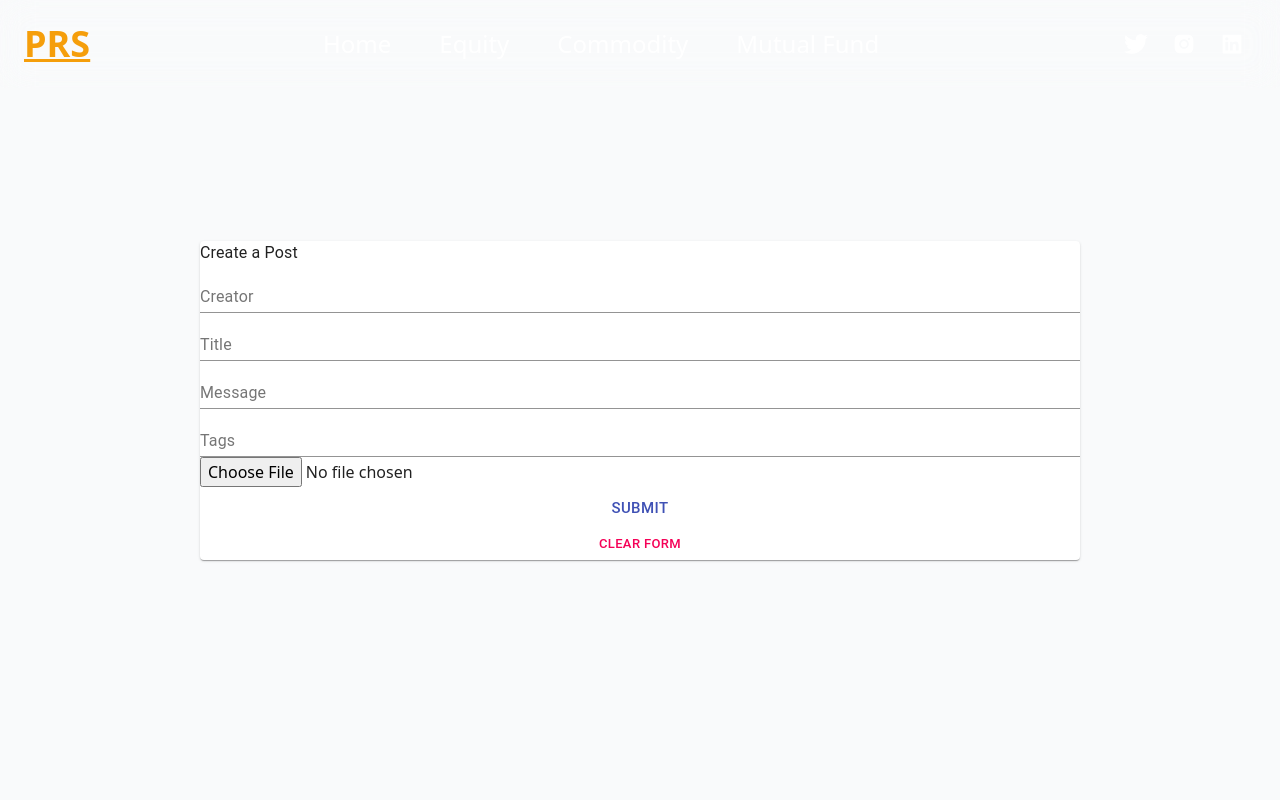
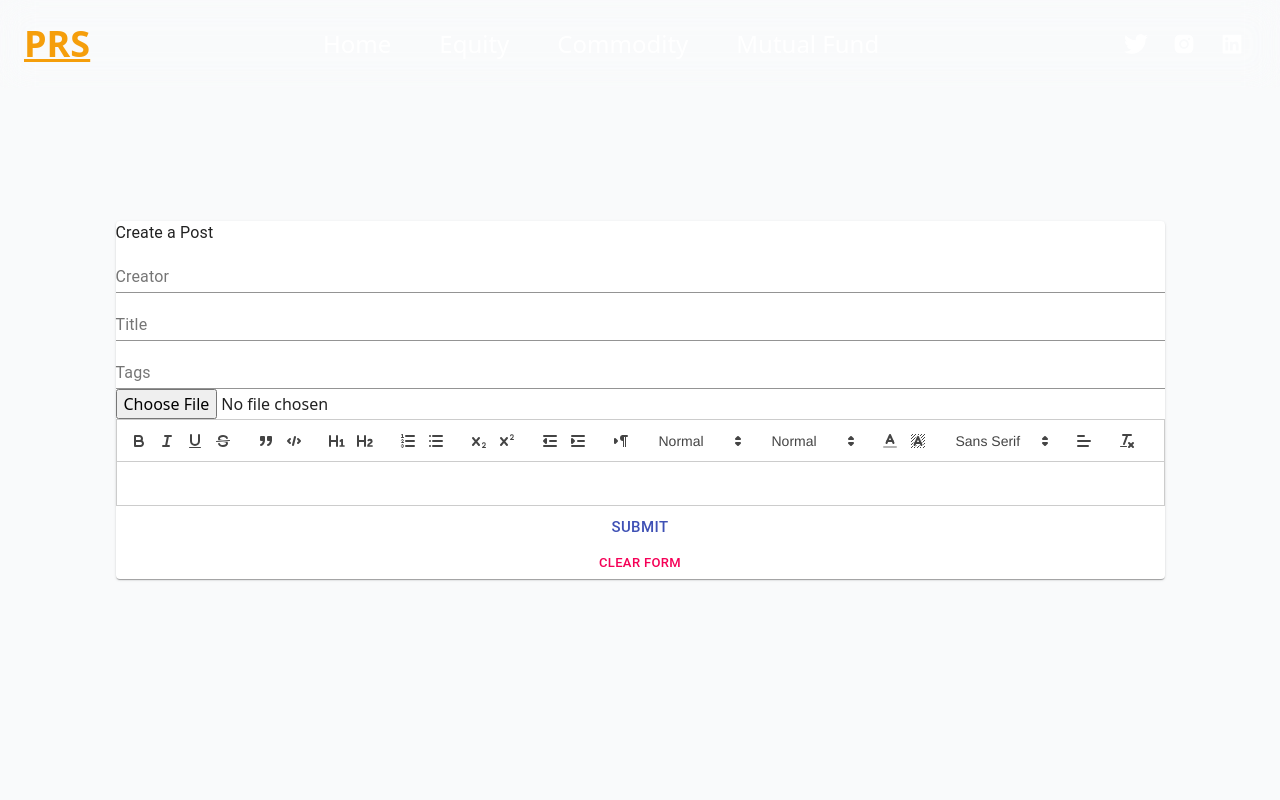
Before and after one commit to JARAYTIDA/web_prs, a React (Create React App) app in the folder front_end/: page /form in a window 1280 px wide. Shown: the top 800 px of the page. Built offline with nearby package versions, Linux system fonts and the light colour scheme; no server answers.

Commit message:
used react-quill to creat texteditor and showed html successfully in the form of paragraph

```diff
--- a/front_end/package.json
+++ b/front_end/package.json
@@ -14,6 +14,7 @@
     "react-dom": "^18.2.0",
     "react-file-base64": "^1.0.3",
     "react-icons": "^4.10.1",
+    "react-quill": "^2.0.0",
     "react-redux": "^8.1.1",
     "react-router-dom": "^6.14.1",
     "react-scripts": "5.0.1",
--- a/front_end/src/components/BlogBox_1.jsx
+++ b/front_end/src/components/BlogBox_1.jsx
@@ -3,10 +3,11 @@ import logo from '../images/Mutual.jpg'
 import { Link } from 'react-router-dom'
 
 const BlogBox_1 = ({post}) => {
+    const htmlContent = post.message;
     return (
         <Link to = '/blog-details'>
 
-            <div className='xs:w-[238px] sm:w-[288px] md:w-[350px] w-full rounded-[15px] bg-white cursor-pointer hover:bg-black hover:text-white'
+            <div className='w-[350px] rounded-[15px] bg-white cursor-pointer hover:bg-black hover:text-white'
                 //  onClick={handleClick}
                 >
                 <img src={post.selectedFile} alt="fund" className='w-full h-[158px] object-cover rounded-[15px]' />
@@ -17,7 +18,7 @@ const BlogBox_1 = ({post}) => {
                     </div> */}
                     <div className='block'>
                         <h3 className='font-epilogue font-semibold text-[16px] text-left leading-[26px] line-clamp-3'>{post.title}</h3>
-                        <p className='text-[#808191] mt-[5px] font-epilogue font-normal text-left leading-[18px] line-clamp-4'>{post.message}</p>
+                        <p className='text-[#808191] mt-[5px] font-epilogue font-normal text-left leading-[18px] line-clamp-4' dangerouslySetInnerHTML={{ __html: htmlContent }}></p>
                     </div>
                     {/* <div className='flex justify-between flex-wrap mt-[15px] gap-2'>
                         <div className='flex flex-col'>
--- a/front_end/src/components/Form.jsx
+++ b/front_end/src/components/Form.jsx
@@ -2,8 +2,37 @@ import React, {useState} from 'react'
 import {TextField, Button,Typography, Paper} from '@material-ui/core'
 import FileBase from 'react-file-base64';
 import { useDispatch } from 'react-redux';
+import ReactQuill from 'react-quill';
+import 'react-quill/dist/quill.snow.css';
 
 import { createPost } from '../actions/posts';
+
+
+// constants for react qull
+const modules = {
+    toolbar : [
+        ['bold', 'italic', 'underline', 'strike'],        // toggled buttons
+        ['blockquote', 'code-block'],
+        [{ 'header': 1 }, { 'header': 2 }],               // custom button values
+        [{ 'list': 'ordered'}, { 'list': 'bullet' }],
+        [{ 'script': 'sub'}, { 'script': 'super' }],      // superscript/subscript
+        [{ 'indent': '-1'}, { 'indent': '+1' }],          // outdent/indent
+        [{ 'direction': 'rtl' }],                         // text direction
+        [{ 'size': ['small', false, 'large', 'huge'] }],  // custom dropdown
+        [{ 'header': [1, 2, 3, 4, 5, 6, false] }],
+        [{ 'color': [] }, { 'background': [] }],          // dropdown with defaults from theme
+        [{ 'font': [] }],
+        [{ 'align': [] }],
+        ['clean']                                         // remove formatting button
+    ]
+}
+
+const formates = [
+    'header',
+    'bold', 'italic', 'underline', 'strike', 'blockquote',
+    'list', 'bullet', 'indent',
+    'link', 'image'
+];
 
 const Form = () => {
     const [postData, setPostData] = useState({
@@ -24,13 +53,12 @@ const Form = () => {
     return (
         <>
             <section className="bg-gray-50 dark:bg-gray-900">
-                <div className="flex flex-col items-center justify-center px-6 py-8 mx-auto md:h-screen lg:py-0 text-white">
+                <div className="flex flex-col items-center justify-center px-6 py-8 mx-auto md:h-screen lg:py-0 text-white ">
                     <Paper>
                         <form autoComplete='off' noValidate onSubmit={handleSubmit}>
                             <Typography varient='h6'>Create a Post</Typography>
                             <TextField name = "creator" varient='outlined' label='Creator' fullWidth value={postData.creator} onChange={(e) => setPostData({...postData, creator: e.target.value})} />
                             <TextField name = "title" varient='outlined' label='Title' fullWidth value={postData.title} onChange={(e) => setPostData({...postData, title: e.target.value})} />
-                            <TextField name = "message" varient='outlined' label='Message' fullWidth value={postData.message} onChange={(e) => setPostData({...postData, message: e.target.value})} />
                             <TextField name = "tags" varient='outlined' label='Tags' fullWidth value={postData.tags} onChange={(e) => setPostData({...postData, tags: e.target.value})} />
                             <div>
                                 <FileBase
@@ -39,6 +67,7 @@ const Form = () => {
                                     onDone={({base64}) => setPostData({...postData, selectedFile: base64})}
                                 />
                             </div>
+                            <ReactQuill className='text-ellipsis overflow-hidden' modules={modules} formats={formates} value={postData.message} onChange={newValue => setPostData({...postData, message: newValue.toString()})} />
                             <Button varient='contained' color='primary' size='large' type='submit' fullWidth>Submit</Button>
                             <Button varient='contained' color='secondary' size='small' onClick={clear} type='submit' fullWidth>Clear Form</Button>
                         </form>
--- a/front_end/src/components/Posts.jsx
+++ b/front_end/src/components/Posts.jsx
@@ -20,7 +20,7 @@ const Posts = () => {
         (len === 0) ? <CircularProgress /> : (
             <Grid container alignItems='stretch' spacing={3} className='flex flex-wrap'>
                 {posts.data.map((post) => (
-                    <Grid key = {post._id} item xs={12} sm={6} md={4} lg={3}>
+                    <Grid key = {post._id} item >
                         <BlogBox_1 post = {post} className='xs:mx-3'/>
                     </Grid>
                 ))}
--- a/front_end/src/pages/Services.jsx
+++ b/front_end/src/pages/Services.jsx
@@ -20,7 +20,10 @@ const Services = () => {
 
         <hr className='mt-11 mb-11 ' />
 
-        <Posts/>
+        <div className='mr-20 ml-20 mb-20 flex flex-col items-center'>
+          <Posts/>
+        </div>
+
 
         {/* <div className='justify-between'>
           <div className='flex flex-wrap w-screen gap-[30px]'>
```
Also changed, not shown: front_end/src/components/index.js (line endings or trailing spaces), 1 other file (tests, documents, lock files or other folders).
